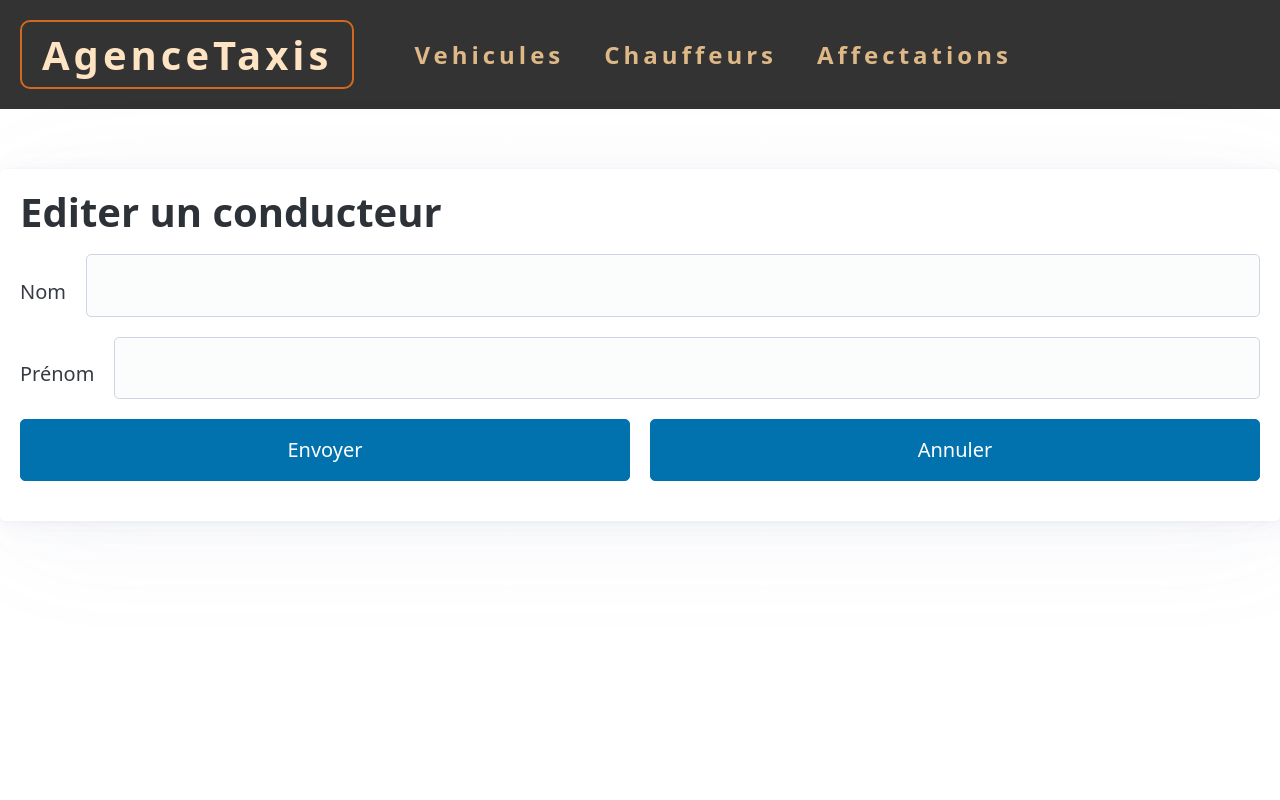
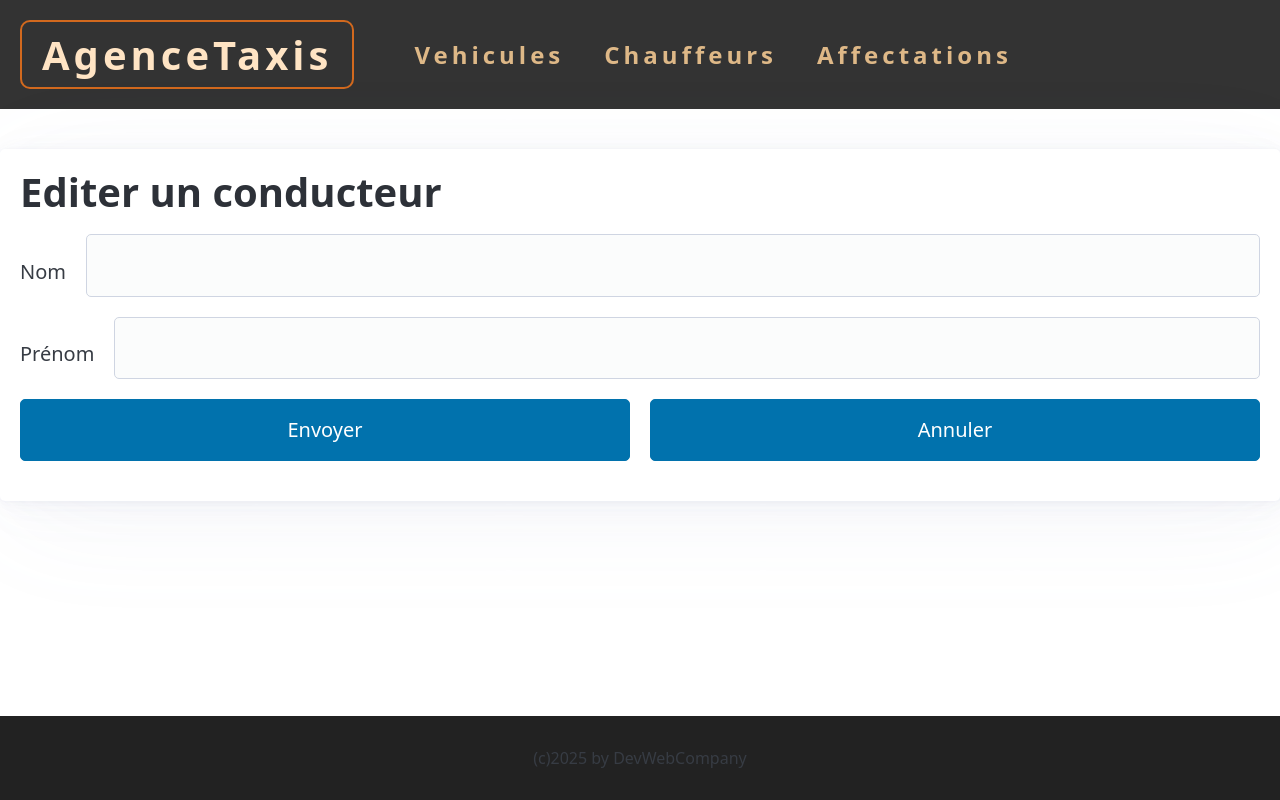
Before and after one commit to OliRati/AgenceTaxis, a PHP site: template views/driver/driver-view.php in a window 1280 px wide. Run offline with PHP 8.4, Linux system fonts and the light colour scheme; the template is opened without the code that fills it, so the values that code supplies are empty; some libraries are stand-ins or nearby versions.

Commit message:
Add a common footer

```diff
--- a/assets/css/style.css
+++ b/assets/css/style.css
@@ -7,6 +7,17 @@
 /******************/
 /* Statistics CSS */
 /******************/
+
+.wrapper {
+    display: flex;
+    flex-direction: column;
+    min-height: 100vh;
+
+    main {
+        flex: 1;
+    }
+}
+
 
 .rubrique {
     display: inline-block;
@@ -21,3 +32,7 @@
     letter-spacing: 0.2rem;
     font-size: 1rem;
 }
+
+body {
+    min-height: 100vh;
+}
--- a/views/driver/driver-view.php
+++ b/views/driver/driver-view.php
@@ -18,6 +18,8 @@
         }
     </style>
 
+    <div class="wrapper">
+
         <?php include PATH_PROJECT . "/views/nav/nav.php"; ?>
 
         <main>
@@ -34,11 +36,16 @@
                     </div>
                     <div class="flex">
                         <button type="submit" name="envoyer">Envoyer</button>
-                    <button type="submit" name="annuler"  onclick="window.location.href='<?= WEB_ROOT . "/driver/list-driver.php" ?>';">Annuler</button>
+                        <button type="submit" name="annuler"
+                            onclick="window.location.href='<?= WEB_ROOT . "/driver/list-driver.php" ?>';">Annuler</button>
                     </div>
                 </form>
             </article>
         </main>
+
+        <?php include PATH_PROJECT . "/views/footer/footer.php"; ?>
+
+    </div>
 </body>
 
 </html>
--- /dev/null
+++ b/views/footer/footer.php
@@ -0,0 +1,3 @@
+<footer style="width: 100%; background-color: #222; padding: 1.5rem 0; margin-top: 2rem;">
+    <p style="text-align: center; font-size: 0.8rem; margin: 0">(c)2025 by DevWebCompany</p>
+</footer>
```
Also changed, not shown: index.php (+15 -4 lines), views/association/list-association-view.php (+7 -1 lines), views/driver/add-driver-view.php (+7 -1 lines), views/driver/list-driver-view.php (+7 -1 lines), views/vehicule/add-vehicule-view.php (+7 -1 lines), views/vehicule/list-vehicule-view.php (+7 -1 lines), views/vehicule/vehicule-view.php (+9 -2 lines). Lines whose indentation alone changed are shown as unchanged.
